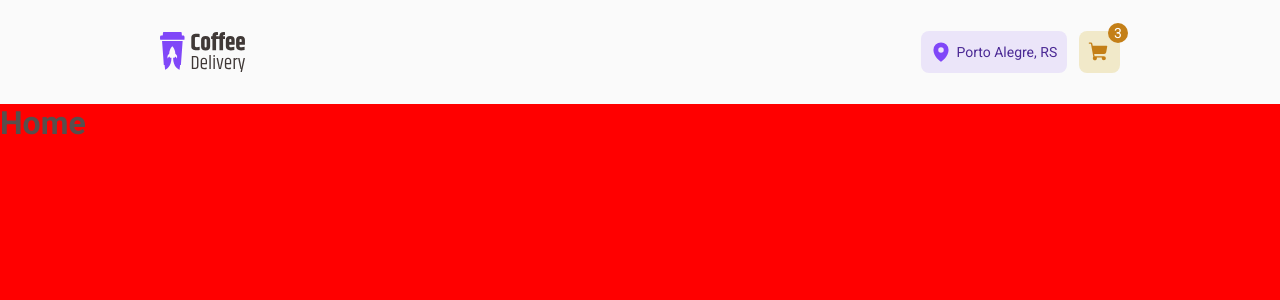
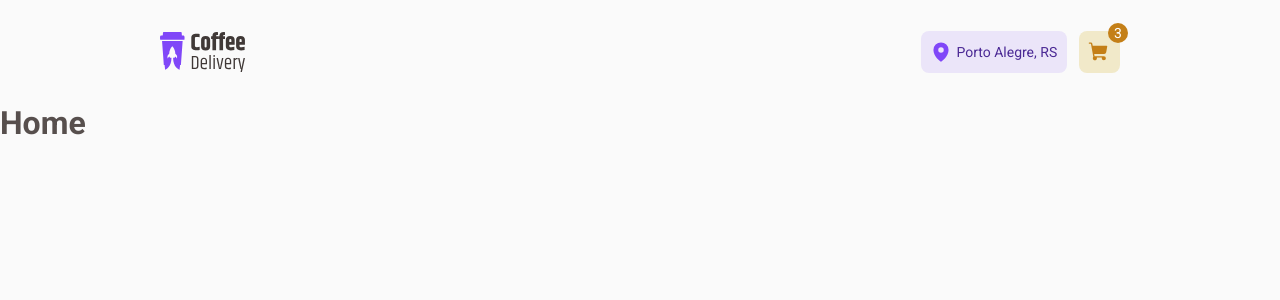
Before and after one commit to WagnerReis/Coffe-Delivery, a React (Vite) app: page / in a window 1280 px wide. Shown: the top 300 px of the page. Built offline with nearby package versions, Linux system fonts and the light colour scheme.

Commit message:
fix: solve background color

```diff
--- a/src/layouts/DefaultLayout/styles.ts
+++ b/src/layouts/DefaultLayout/styles.ts
@@ -1,8 +1,7 @@
 import styled from "styled-components";
 
 export const LayoutContainer = styled.div`
-  /* background: ${({ theme }) => theme["background"]}; */
-  background: red;
+  background: ${({ theme }) => theme["background"]};
   width: 100%;
   height: 100vh;
 `;
```
